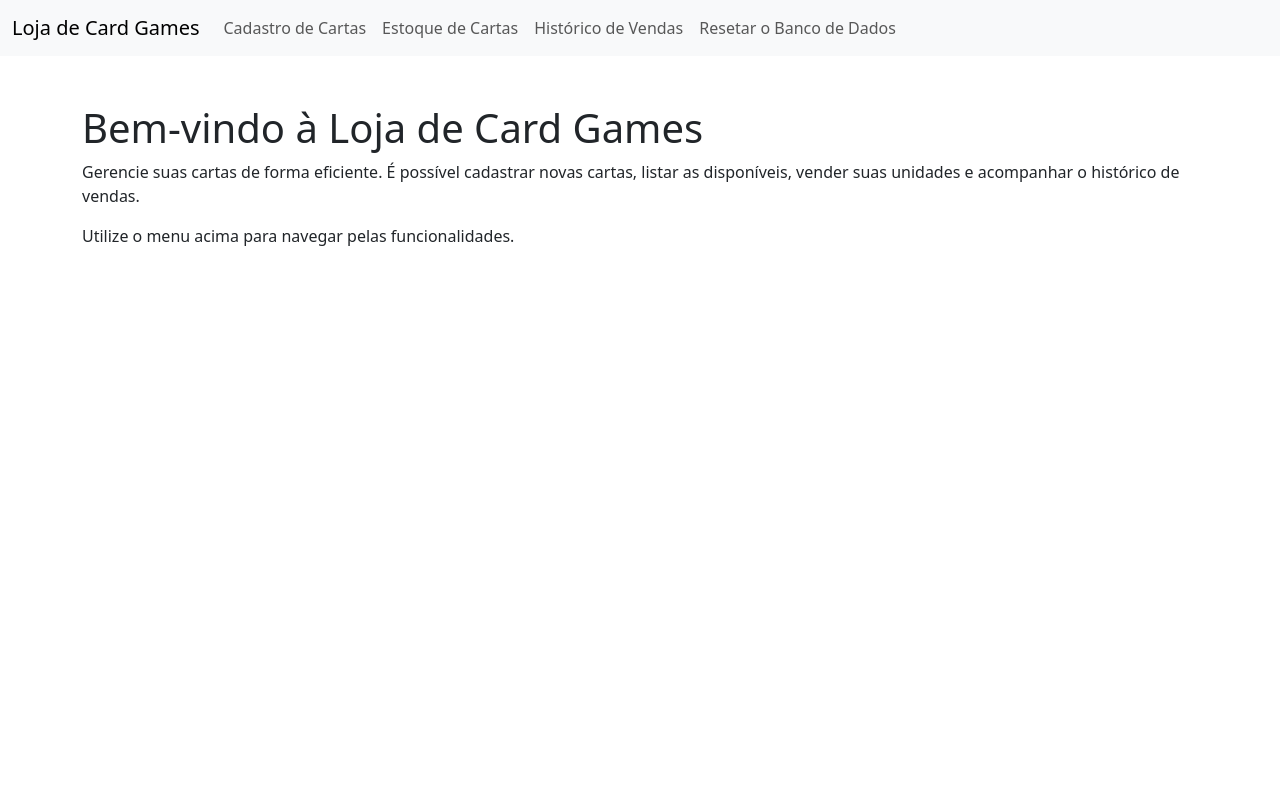
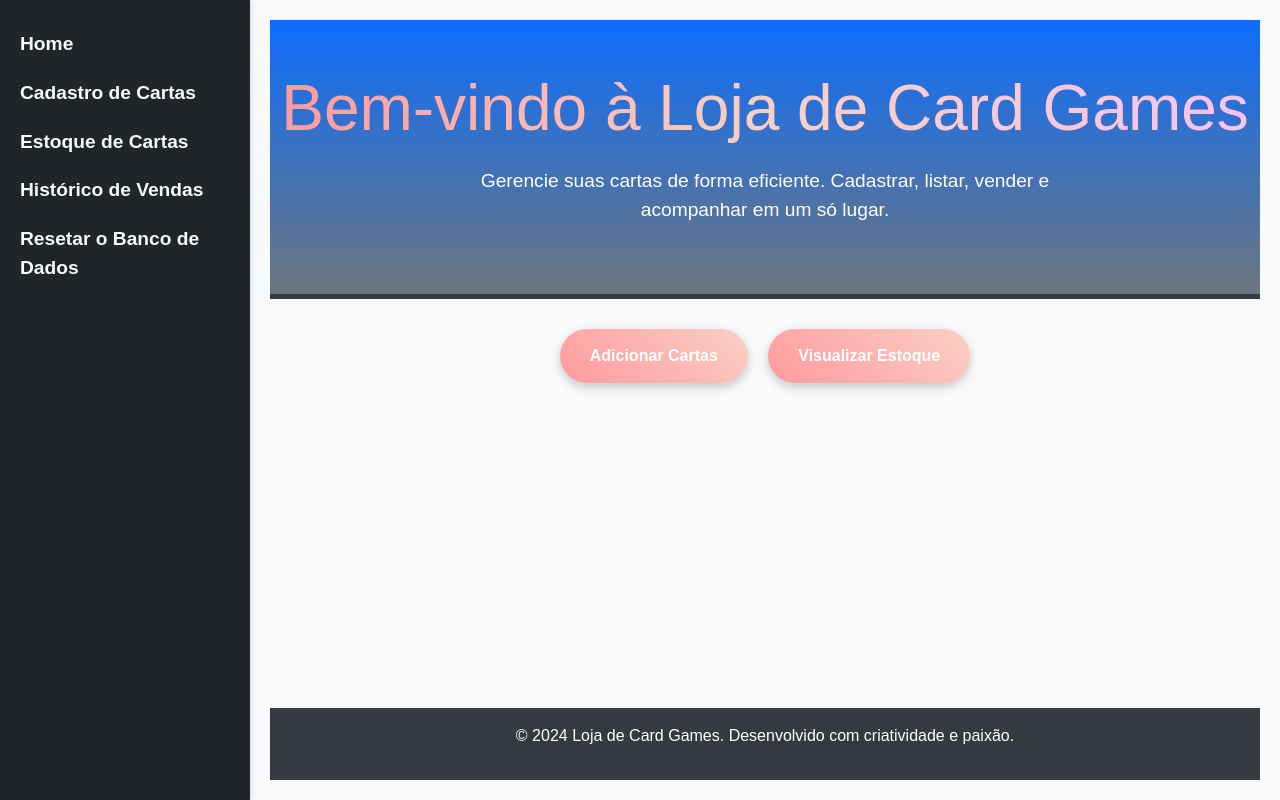
Before and after one commit to DouglasSouza05/Projeto-Final-C216, a Flask app: page / in a window 1280 px wide. Run offline with Flask 3, Linux system fonts and the light colour scheme.

Commit message:
style: enhance index page with sidebar navigation and improved styling

```diff
--- /dev/null
+++ b/frontend/static/index.css
@@ -0,0 +1,128 @@
+/* Página Inicial - index.html */
+
+/* Gradiente de texto */
+.text-gradient {
+    background: linear-gradient(90deg, #ff9a9e, #fad0c4, #fbc2eb);
+    -webkit-background-clip: text;
+    -webkit-text-fill-color: transparent;
+}
+
+/* Botão com gradiente e animação */
+.btn-gradient {
+    background: linear-gradient(45deg, #ff9a9e, #fad0c4);
+    border: none;
+    color: white;
+    font-weight: bold;
+    padding: 15px 30px;
+    border-radius: 50px;
+    transition: transform 0.2s ease, background 0.3s ease;
+    box-shadow: 0 4px 10px rgba(0, 0, 0, 0.2);
+}
+
+.btn-gradient:hover {
+    transform: scale(1.1);
+    background: linear-gradient(45deg, #fbc2eb, #ff9a9e);
+    box-shadow: 0 6px 15px rgba(0, 0, 0, 0.4);
+}
+
+/* Header animado */
+.header {
+    padding: 50px 0;
+    background: linear-gradient(to bottom, #0d6efd, #6c757d);
+    color: white;
+    text-align: center;
+    border-bottom: 5px solid #343a40;
+    animation: fade-in 1s ease-in-out;
+}
+
+.description {
+    font-size: 1.2rem;
+    margin: 20px auto;
+    max-width: 600px;
+    animation: slide-in 1.5s ease;
+}
+
+/* Footer estilizado */
+.footer {
+    background-color: #343a40;
+    color: white;
+    padding: 20px;
+    text-align: center;
+    margin-top: 30px;
+    animation: fade-in 2s ease;
+}
+
+/* Estilização do Menu Lateral */
+.sidebar {
+    width: 250px;
+    height: 100vh;
+    position: fixed;
+    top: 0;
+    left: 0;
+    background: #343a40;
+    padding-top: 20px;
+    box-shadow: 2px 0 5px rgba(0, 0, 0, 0.1);
+}
+
+.sidebar .nav-link {
+    font-size: 1.2rem;
+    padding: 10px 20px;
+    color: #f8f9fa;
+    transition: background-color 0.2s ease, color 0.2s ease;
+}
+
+.sidebar .nav-link:hover {
+    background-color: #495057;
+    color: #ffcc00; /* Dourado */
+}
+
+/* Estilização do Conteúdo Principal */
+.main-content {
+    margin-left: 250px; /* Espaço igual à largura da sidebar */
+    padding: 20px;
+    background-color: #f8f9fa;
+    min-height: 100vh;
+    display: flex;
+    flex-direction: column;
+    justify-content: space-between;
+}
+
+.header {
+    text-align: center;
+    padding: 50px 0;
+}
+
+.container {
+    margin-top: 30px;
+}
+
+/* Footer estilizado */
+.footer {
+    margin-top: auto;
+    background-color: #343a40;
+    color: white;
+    text-align: center;
+    padding: 1em;
+}
+
+
+/* Animações */
+@keyframes fade-in {
+    from {
+        opacity: 0;
+    }
+    to {
+        opacity: 1;
+    }
+}
+
+@keyframes slide-in {
+    from {
+        transform: translateY(20px);
+        opacity: 0;
+    }
+    to {
+        transform: translateY(0);
+        opacity: 1;
+    }
+}
--- a/frontend/static/styles.css
+++ b/frontend/static/styles.css
@@ -1,45 +1,110 @@
+/* Global Styles */
 body {
-    font-family: Arial, sans-serif;
-    background-color: #f4f4f4;
-    color: #333;
+    font-family: 'Arial', sans-serif;
+    background-color: #f8f9fa; /* Cor clara padrão para fundo */
+    color: #343a40; /* Cinza escuro para textos */
     margin: 0;
     padding: 0;
 }
 
+a {
+    text-decoration: none;
+    color: inherit;
+}
+
+h1, h2, h3 {
+    font-weight: bold;
+    margin-bottom: 15px;
+}
+
+/* Header */
 header {
-    background-color: #004d80; /* Azul escuro */
+    background-color: #0d6efd; /* Azul bootstrap */
     color: white;
-    padding: 1em 0;
+    padding: 1.5em 0;
+    text-align: center;
+    border-bottom: 2px solid #004085; /* Tom mais escuro para contraste */
+}
+
+/* Navbar */
+.navbar {
+    margin-bottom: 20px;
+    box-shadow: 0 4px 6px rgba(0, 0, 0, 0.1);
+}
+
+.nav-link {
+    font-weight: bold;
+    color: #0d6efd; /* Azul bootstrap */
+}
+
+.nav-link:hover {
+    color: #0056b3; /* Azul mais escuro */
+    text-decoration: underline;
+}
+
+/* Forms */
+form label {
+    font-weight: bold;
+    margin-top: 10px;
+}
+
+form input, form select {
+    margin-bottom: 15px;
+}
+
+/* Buttons */
+.btn {
+    font-weight: bold;
+    padding: 10px 15px;
+    border-radius: 5px;
+}
+
+.btn-primary {
+    background-color: #0d6efd;
+    border: none;
+}
+
+.btn-primary:hover {
+    background-color: #0056b3;
+}
+
+/* Tables */
+.table {
+    margin-top: 20px;
+    background-color: #fff;
+    border: 1px solid #dee2e6;
+    border-radius: 8px;
+    box-shadow: 0 4px 6px rgba(0, 0, 0, 0.1);
+}
+
+.table th {
+    background-color: #0d6efd;
+    color: white;
+    text-align: center;
+    padding: 10px;
+}
+
+.table td {
+    padding: 10px;
     text-align: center;
 }
 
-nav a {
-    margin: 0 15px;
-    color: #ffcc00; /* Dourado */
-    text-decoration: none;
-}
-
-nav a:hover {
-    text-decoration: underline;
-}
-
+/* Section */
 section {
-    margin: 20px;
+    margin: 20px auto;
     padding: 20px;
+    max-width: 900px;
     background-color: white;
     border-radius: 8px;
-    border: 2px solid #004d80; /* Azul escuro */
+    border: 1px solid #dee2e6;
     box-shadow: 0 4px 6px rgba(0, 0, 0, 0.1);
 }
 
-h1, h2 {
-    margin-bottom: 10px;
-}
-
+/* Footer */
 footer {
     text-align: center;
-    background-color: #333;
+    background-color: #343a40; /* Cinza escuro */
     color: white;
     padding: 1em 0;
-    margin-top: 20px;
+    margin-top: 40px;
 }
--- a/frontend/templates/index.html
+++ b/frontend/templates/index.html
@@ -5,30 +5,49 @@
     <meta name="viewport" content="width=device-width, initial-scale=1.0">
     <title>Loja de Card Games</title>
     <!-- Bootstrap CSS -->
-    <link href="https://cdn.jsdelivr.net/npm/bootstrap@5.3.3/dist/css/bootstrap.min.css" rel="stylesheet" integrity="sha384-QWTKZyjpPEjISv5WaRU9OFeRpok6YctnYmDr5pNlyT2bRjXh0JMhjY6hW+ALEwIH" crossorigin="anonymous">
+    <link href="https://cdn.jsdelivr.net/npm/bootstrap@5.3.3/dist/css/bootstrap.min.css" rel="stylesheet" crossorigin="anonymous">
+    <!-- Arquivos CSS customizados -->
+    <link href="{{ url_for('static', filename='styles.css') }}" rel="stylesheet">
+    <link href="{{ url_for('static', filename='index.css') }}" rel="stylesheet">
 </head>
 <body>
-    <nav class="navbar navbar-expand-lg bg-body-tertiary">
-        <div class="container-fluid">
-            <a class="navbar-brand" href="/">Loja de Card Games</a>
-            <button class="navbar-toggler" type="button" data-bs-toggle="collapse" data-bs-target="#navbarNavAltMarkup" aria-controls="navbarNavAltMarkup" aria-expanded="false" aria-label="Toggle navigation">
-                <span class="navbar-toggler-icon"></span>
-            </button>
-            <div class="collapse navbar-collapse" id="navbarNavAltMarkup">
-                <div class="navbar-nav">
-                    <a class="nav-link" href="/add-card-form">Cadastro de Cartas</a>
-                    <a class="nav-link" href="/list-cards">Estoque de Cartas</a>
-                    <a class="nav-link" href="/list-sales">Histórico de Vendas</a>
-                    <a class="nav-link" href="/reset-database">Resetar o Banco de Dados</a>
-                </div>
+    <!-- Menu Lateral -->
+    <div class="d-flex">
+        <div class="sidebar bg-dark">
+            <ul class="nav flex-column">
+                <li class="nav-item">
+                    <a class="nav-link text-light" href="/">Home</a>
+                </li>
+                <li class="nav-item">
+                    <a class="nav-link text-light" href="/add-card-form">Cadastro de Cartas</a>
+                </li>
+                <li class="nav-item">
+                    <a class="nav-link text-light" href="/list-cards">Estoque de Cartas</a>
+                </li>
+                <li class="nav-item">
+                    <a class="nav-link text-light" href="/list-sales">Histórico de Vendas</a>
+                </li>
+                <li class="nav-item">
+                    <a class="nav-link text-light" href="/reset-database">Resetar o Banco de Dados</a>
+                </li>
+            </ul>
+        </div>
+
+        <!-- Conteúdo Principal -->
+        <div class="main-content flex-grow-1">
+            <header class="header">
+                <h1 class="display-3 text-gradient">Bem-vindo à Loja de Card Games</h1>
+                <p class="lead description">Gerencie suas cartas de forma eficiente. Cadastrar, listar, vender e acompanhar em um só lugar.</p>
+            </header>
+            <div class="container text-center">
+                <a href="/add-card-form" class="btn btn-gradient me-3">Adicionar Cartas</a>
+                <a href="/list-cards" class="btn btn-gradient">Visualizar Estoque</a>
             </div>
+            <footer class="footer">
+                <p>&copy; 2024 Loja de Card Games. Desenvolvido com criatividade e paixão.</p>
+            </footer>
         </div>
-    </nav>
-    <div class="container">
-        <h1 class="mt-5">Bem-vindo à Loja de Card Games</h1>
-        <p>Gerencie suas cartas de forma eficiente. É possível cadastrar novas cartas, listar as disponíveis, vender suas unidades e acompanhar o histórico de vendas.</p>
-        <p>Utilize o menu acima para navegar pelas funcionalidades.</p>
     </div>
-    <script src="https://cdn.jsdelivr.net/npm/bootstrap@5.3.3/dist/js/bootstrap.bundle.min.js" integrity="sha384-YvpcrYf0tY3lHB60NNkmXc5s9fDVZLESaAA55NDzOxhy9GkcIdslK1eN7N6jIeHz" crossorigin="anonymous"></script>
+    <script src="https://cdn.jsdelivr.net/npm/bootstrap@5.3.3/dist/js/bootstrap.bundle.min.js" crossorigin="anonymous"></script>
 </body>
 </html>
```
